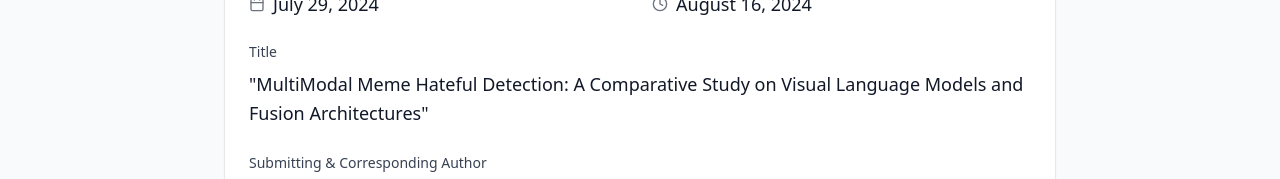
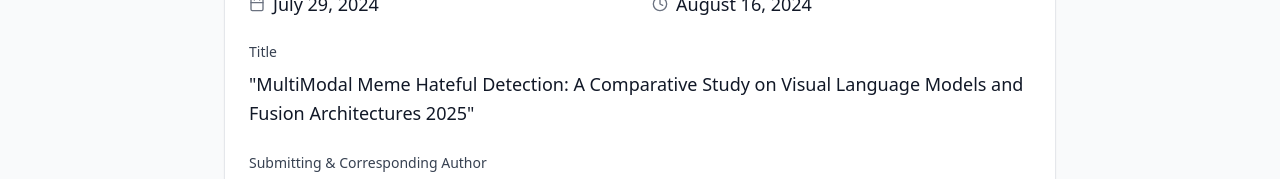
Before and after one commit to mdkhurshidjahan/el, a React (Vite) app: page / in a window 1280 px wide. Shown: the part 459-638 px from the top of the page. Built offline with nearby package versions, Linux system fonts and the light colour scheme.

Commit message:
Update manuscript title to include 2025

```diff
--- a/src/App.tsx
+++ b/src/App.tsx
@@ -81,7 +81,7 @@ function App() {
             <div className="mt-6">
               <label className="block text-sm font-medium text-gray-700 mb-2">Title</label>
               <p className="text-lg text-gray-900 leading-relaxed">
-                "MultiModal Meme Hateful Detection: A Comparative Study on Visual Language Models and Fusion Architectures"
+                "MultiModal Meme Hateful Detection: A Comparative Study on Visual Language Models and Fusion Architectures 2025"
               </p>
             </div>
 
@@ -334,7 +334,7 @@ function App() {
 
                 <div className="space-y-3">
                   <p><strong>Manuscript ID:</strong> RINENG-D-24-02847</p>
-                  <p><strong>Title:</strong> "MultiModal Meme Hateful Detection: A Comparative Study on Visual Language Models and Fusion Architectures"</p>
+                  <p><strong>Title:</strong> "MultiModal Meme Hateful Detection: A Comparative Study on Visual Language Models and Fusion Architectures 2025"</p>
                   <p><strong>Journal:</strong> Results in Engineering</p>
                   <p><strong>Submission Date:</strong> July 29, 2024</p>
                   <p><strong>Decision Date:</strong> August 16, 2024</p>
```
